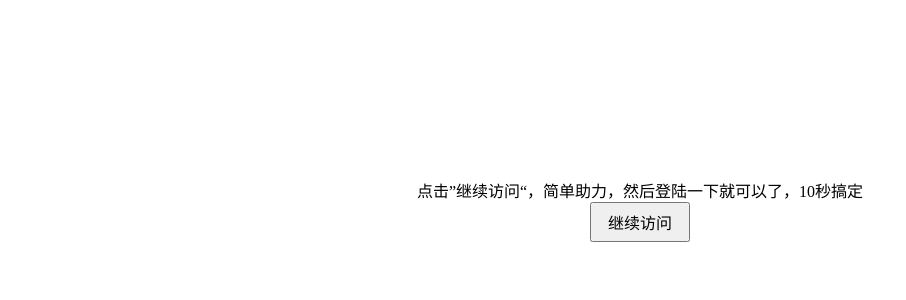
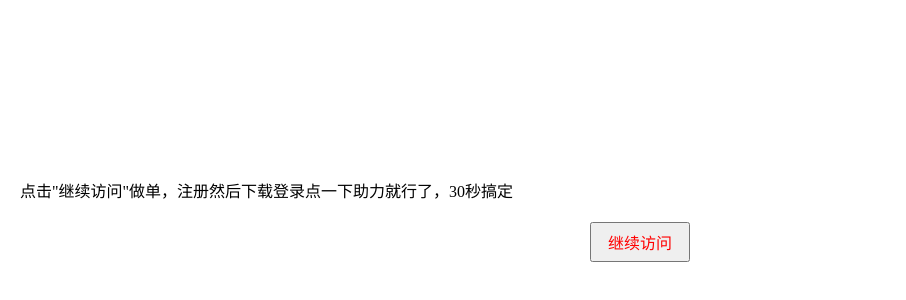
Before and after one commit to 1HotMoon/bilibili-Index, a plain HTML site: page index.html in a window 1280 px wide. Shown: the part 142-442 px from the top of the page, without its empty margins (0-906 px from the left). Drawn offline with Linux system fonts and the light colour scheme.

Commit message:
Update index.html

```diff
--- a/index.html
+++ b/index.html
@@ -3,15 +3,7 @@
 <head>
     <meta charset="UTF-8">
     <meta name="viewport" content="width=device-width, initial-scale=1.0">
-    <title>点击继续</title>
-</head>
-<body>
-    <div id="box">
-        <p>点击”继续访问“，简单助力，然后登陆一下就可以了，10秒搞定</p>
-        <a href="http://tnzit.cn/hbFWr9xktk8YOsV171611057132/power_share.html?token=c704d73cdbe76ba5080a955fe1ee5911&channel=pic&powerup_status=1">
-        <button id="btn">继续访问</button>
-         </a>
-    </div>
+    <title>一起助力</title>
     <style>
         *{
             margin: 0;
@@ -20,15 +12,32 @@
         #box{
            max-width: 100vw;
            height: 60vh;
-          text-align: center;
+
           margin-top: 40vh;
           padding:0 20px;
+        }
+        #box2{
+            width: 100%;
+            text-align: center;
+            padding-top: 20px;
         }
         #btn{
             width: 100px;
             height: 40px;
+            margin: 0 auto;
             font-size: 16px;
-        }
+            color: red;}
     </style>
+</head>
+<body>
+    <div id="box">
+        <p>点击"继续访问"做单，注册然后下载登录点一下助力就行了，30秒搞定</p>
+        <a href="http://tnzit.cn/hbFWr9xktk8YOsV171611057132/power_share.html?token=c704d73cdbe76ba5080a955fe1ee5911&channel=pic&powerup_status=1">
+        <div id="box2">
+            <button id="btn">继续访问</button>
+        </div>
+         </a>
+    </div>
+
 </body>
 </html>
```
